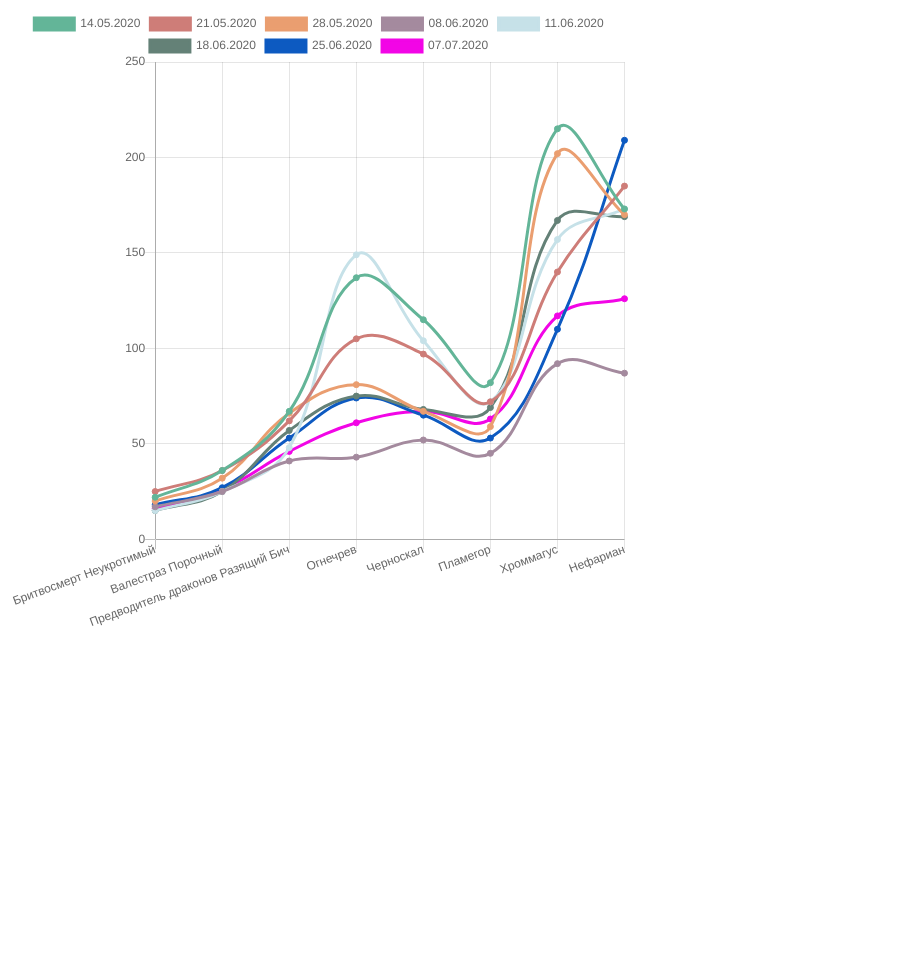
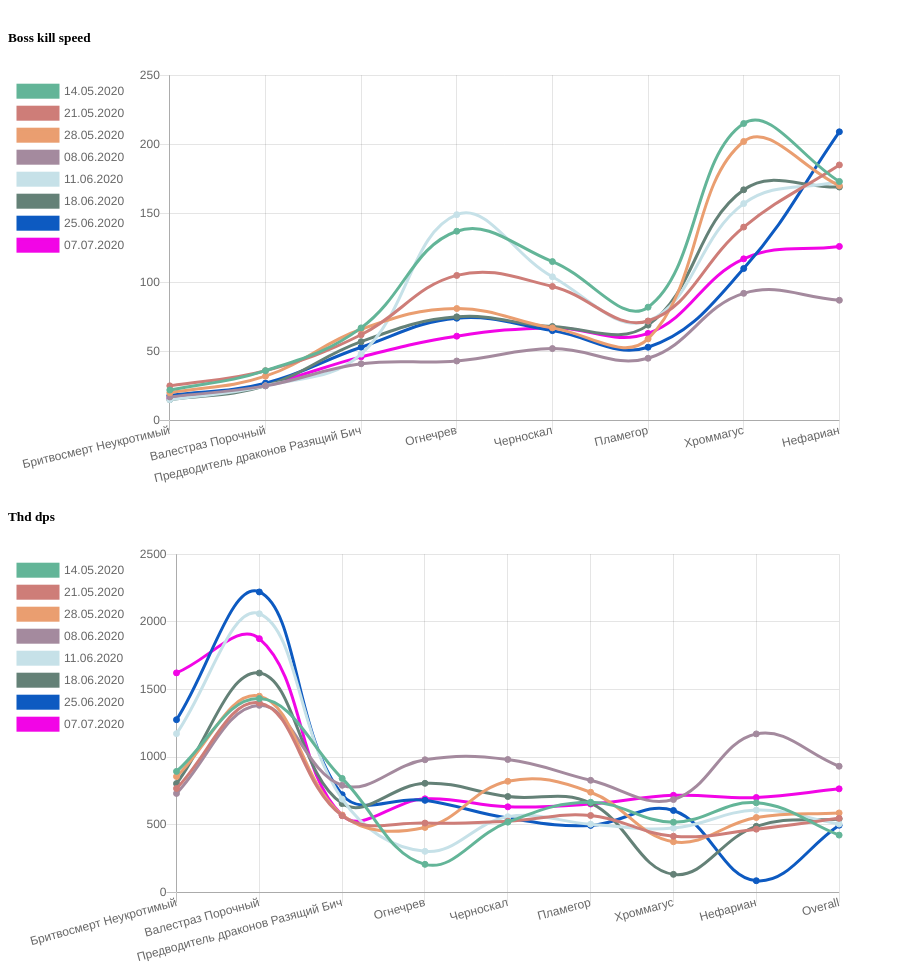
Before and after one commit to nick-kravchenko/bwl-stats, a plain HTML site: page index.html in a window 1280 px wide. Shown: the whole page, without its empty margins (0-898 px from the left). Before the commit the page ends 800 px from the top, so only its background shows below. Drawn offline with nearby package versions, Linux system fonts and the light colour scheme.

Commit message:
Update index.html

```diff
--- a/index.html
+++ b/index.html
@@ -32,8 +32,15 @@
 </head>
 <body>
     <div class="row">
-        <div class="col-3">
-            <canvas id="myChart" width="400" height="400"></canvas>
+        <div class="col-4">
+            <h5>Boss kill speed</h5>
+            <canvas id="boss_kill_speed" width="800" height="400"></canvas>
+        </div>
+    </div>
+    <div class="row">
+        <div class="col-4">
+            <h5>Thd dps</h5>
+            <canvas id="thd_dps" width="800" height="400"></canvas>
         </div>
     </div>
 
@@ -81,14 +88,16 @@
             "#f812b3", "#b17fc9", "#8d6c2f", "#d3277a", "#2ca1ae", "#9685eb", "#8a96c6",
             "#dba2e6", "#76fc1b", "#608fa4", "#20f6ba", "#07d7f6", "#dce77a", "#77ecca"
         ];
-
-
-
-
-
-
-
-
+        const labels = [
+            'Бритвосмерт Неукротимый',
+            'Валестраз Порочный',
+            'Предводитель драконов Разящий Бич',
+            'Огнечрев',
+            'Черноскал',
+            'Пламегор',
+            'Хроммагус',
+            'Нефариан',
+        ];
         const data = {
             '14.05.2020': {
                 'Бритвосмерт Неукротимый': 22,
@@ -127,8 +136,8 @@
                 'Огнечрев': 43,
                 'Черноскал': 52,
                 'Пламегор': 45,
-                'Хроммагус': 60 + 32,
-                'Нефариан': 60 + 27,
+                'Хроммагус': 92,
+                'Нефариан': 87,
             },
             '11.06.2020': {
                 'Бритвосмерт Неукротимый': 15,
@@ -171,6 +180,96 @@
                 'Нефариан': 126,
             },
         };
+        const thdDpsData = {
+            '14.05.2020': {
+                'Бритвосмерт Неукротимый': 895,
+                'Валестраз Порочный': 1433,
+                'Предводитель драконов Разящий Бич': 843,
+                'Огнечрев': 208,
+                'Черноскал': 520,
+                'Пламегор': 667,
+                'Хроммагус': 520,
+                'Нефариан': 663,
+                'Overall': 424,
+            },
+            '21.05.2020': {
+                'Бритвосмерт Неукротимый': 769,
+                'Валестраз Порочный': 1401,
+                'Предводитель драконов Разящий Бич': 567,
+                'Огнечрев': 513,
+                'Черноскал': 527,
+                'Пламегор': 569,
+                'Хроммагус': 416,
+                'Нефариан': 468,
+                'Overall': 548,
+            },
+            '28.05.2020': {
+                'Бритвосмерт Неукротимый': 857,
+                'Валестраз Порочный': 1451,
+                'Предводитель драконов Разящий Бич': 573,
+                'Огнечрев': 481,
+                'Черноскал': 822,
+                'Пламегор': 741,
+                'Хроммагус': 375,
+                'Нефариан': 554,
+                'Overall': 588,
+            },
+            '08.06.2020': {
+                'Бритвосмерт Неукротимый': 732,
+                'Валестраз Порочный': 1383,
+                'Предводитель драконов Разящий Бич': 792,
+                'Огнечрев': 981,
+                'Черноскал': 983,
+                'Пламегор': 829,
+                'Хроммагус': 687,
+                'Нефариан': 1172,
+                'Overall': 933,
+            },
+            '11.06.2020': {
+                'Бритвосмерт Неукротимый': 1174,
+                'Валестраз Порочный': 2060,
+                'Предводитель драконов Разящий Бич': 690,
+                'Огнечрев': 304,
+                'Черноскал': 560,
+                'Пламегор': 505,
+                'Хроммагус': 476,
+                'Нефариан': 609,
+                'Overall': 506,
+            },
+            '18.06.2020': {
+                'Бритвосмерт Неукротимый': 805,
+                'Валестраз Порочный': 1622,
+                'Предводитель драконов Разящий Бич': 657,
+                'Огнечрев': 807,
+                'Черноскал': 709,
+                'Пламегор': 660,
+                'Хроммагус': 134,
+                'Нефариан': 489,
+                'Overall': 544,
+            },
+            '25.06.2020': {
+                'Бритвосмерт Неукротимый': 1277,
+                'Валестраз Порочный': 2221,
+                'Предводитель драконов Разящий Бич': 723,
+                'Огнечрев': 681,
+                'Черноскал': 550,
+                'Пламегор': 496,
+                'Хроммагус': 606,
+                'Нефариан': 87,
+                'Overall': 497,
+            },
+            '07.07.2020': {
+                'Бритвосмерт Неукротимый': 1623,
+                'Валестраз Порочный': 1876,
+                'Предводитель драконов Разящий Бич': 570,
+                'Огнечрев': 692,
+                'Черноскал': 633,
+                'Пламегор': 654,
+                'Хроммагус': 718,
+                'Нефариан': 702,
+                'Overall': 766,
+            },
+        };
         const datasets = Object.keys(data).map((date, index) => {
             return {
                 label: date,
@@ -180,33 +279,44 @@
                 data: Object.values(data[date]),
             }
         });
-        const labels = [
-            'Бритвосмерт Неукротимый',
-            'Валестраз Порочный',
-            'Предводитель драконов Разящий Бич',
-            'Огнечрев',
-            'Черноскал',
-            'Пламегор',
-            'Хроммагус',
-            'Нефариан',
-        ];
+        const thd_dps_datasets = Object.keys(thdDpsData).map((date, index) => {
+            return {
+                label: date,
+                backgroundColor: colorArray[index],
+                borderColor: colorArray[index],
+                fill: false,
+                data: Object.values(thdDpsData[date]),
+            }
+        });
     </script>
     <script>
-        var ctx = document.getElementById('myChart').getContext('2d');
-        var myChart = new Chart(ctx, {
+        var boss_kill_speed_ctx = document.getElementById('boss_kill_speed').getContext('2d');
+        var boss_kill_speedChart = new Chart(boss_kill_speed_ctx, {
+            title: 'wtf',
             type: 'line',
             data: {
                 labels,
                 datasets,
             },
             options: {
-                scales: {
-                    yAxes: [{
-                        ticks: {
-                            beginAtZero: true
-                        }
-                    }]
-                }
+                legend: {
+                    position: 'left',
+                    align: 'start',
+                },
+            }
+        });
+        var thd_dps_ctx = document.getElementById('thd_dps').getContext('2d');
+        var thd_dpsChart = new Chart(thd_dps_ctx, {
+            type: 'line',
+            data: {
+                labels: [...labels, 'Overall'],
+                datasets: thd_dps_datasets,
+            },
+            options: {
+                legend: {
+                    position: 'left',
+                    align: 'start',
+                },
             }
         });
     </script>
```
